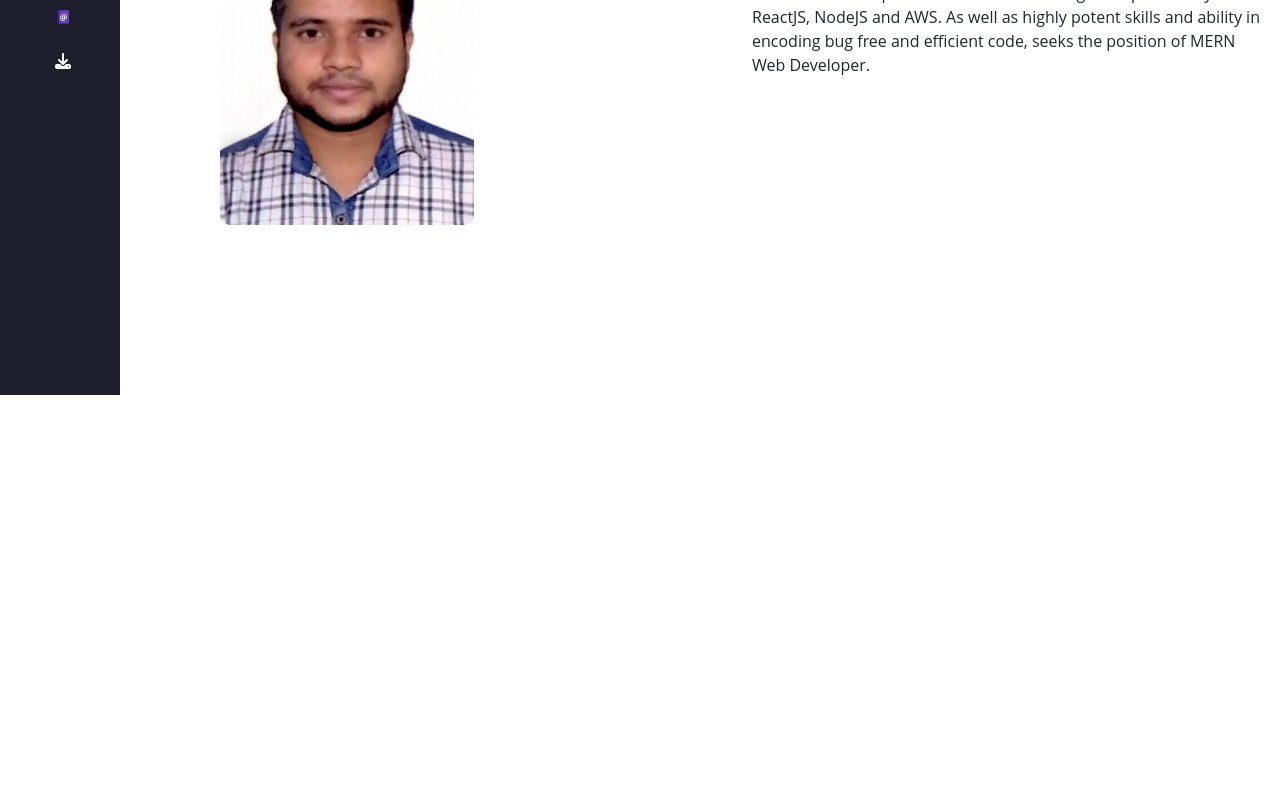
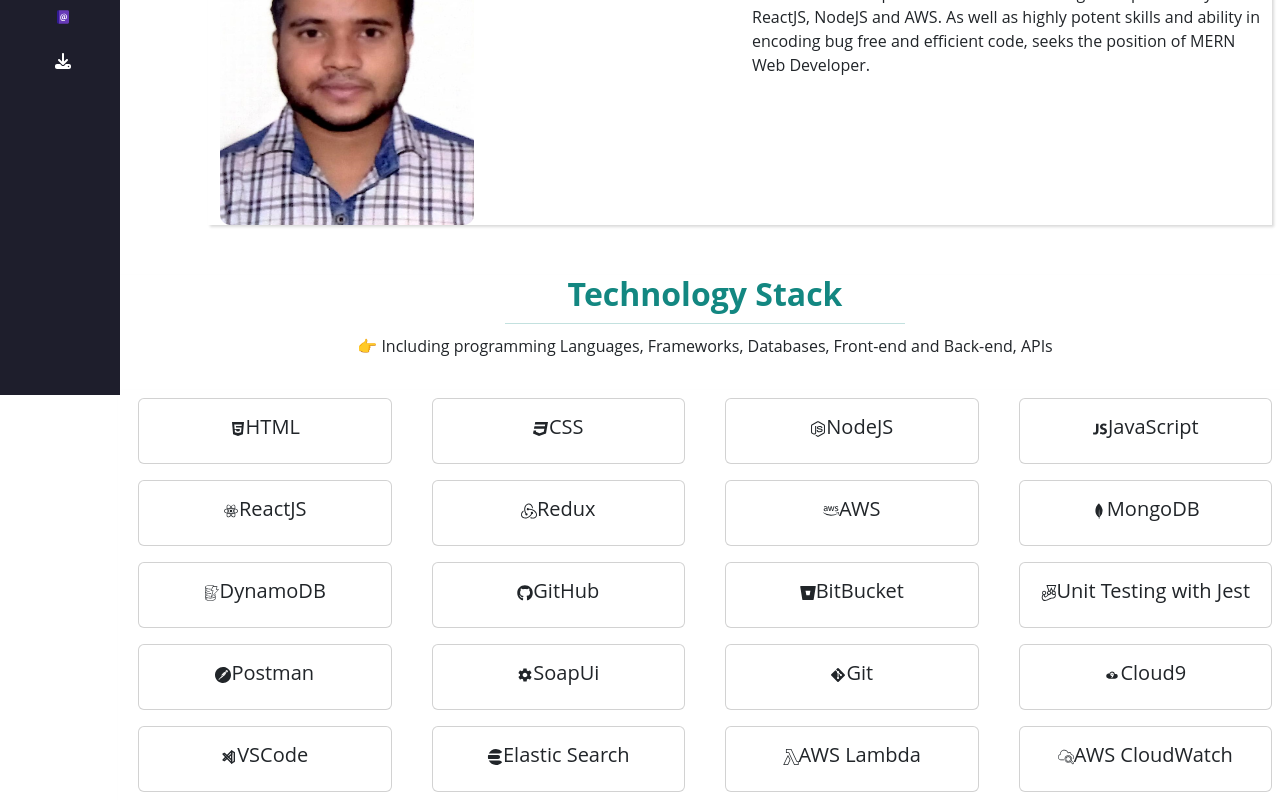
Before and after one commit to Hemant-cs/personal-portfolio, a React (Create React App) app in the folder personal-portfolio-front-end/: page / in a window 1280 px wide. Shown: the part 405-1205 px from the top of the page. Before the commit the page ends 800 px from the top, so only its background shows below. Built offline with nearby package versions, Linux system fonts and the light colour scheme.

Commit message:
added tech page

```diff
--- a/personal-portfolio-front-end/public/index.html
+++ b/personal-portfolio-front-end/public/index.html
@@ -24,7 +24,7 @@
       work correctly both with client-side routing and a non-root public URL.
       Learn how to configure a non-root public URL by running `npm run build`.
     -->
-    <title>React App</title>
+    <title>My Portfolio</title>
     <link href="https://cdn.jsdelivr.net/npm/bootstrap@5.3.2/dist/css/bootstrap.min.css" rel="stylesheet" integrity="sha384-T3c6CoIi6uLrA9TneNEoa7RxnatzjcDSCmG1MXxSR1GAsXEV/Dwwykc2MPK8M2HN" crossorigin="anonymous">
   </head>
   <body>
--- a/personal-portfolio-front-end/src/App.js
+++ b/personal-portfolio-front-end/src/App.js
@@ -1,12 +1,14 @@
 import SideBar from './Components/SideBar';
 import "./App.css"
 import About from './Pages/About/About';
+import TechStack from './Pages/TechStack/TechStack';
 
 function App() {
   return (
     <div className="App">
       <SideBar />
       <About />
+      <TechStack />
     </div>
   );
 }
--- a/personal-portfolio-front-end/src/Pages/About/About.css
+++ b/personal-portfolio-front-end/src/Pages/About/About.css
@@ -2,6 +2,10 @@
     margin: 30px 0px;
     padding: 20px;
     margin-left: 200px;
+}
+
+.row {
+    box-shadow: rgba(0, 0, 0, 0.15) 1.95px 1.95px 2.6px;
 }
 
 .profile-pic img{
--- a/personal-portfolio-front-end/src/Pages/About/About.js
+++ b/personal-portfolio-front-end/src/Pages/About/About.js
@@ -10,7 +10,7 @@
                     <div className="col-md-6 col-xl-6 col-lg-6 col-xs-12 profile-pic">
                         <img src={ProfilePic} alt="profile_pic" />
                     </div>
-                    <div className="col-md-6 about-content">
+                    <div className="col-md-6 col-xl-6 col-lg-6 col-xs-12 about-content">
                         <h1>About Me</h1>
                         <p>Self-motivated IT professional with knowledge and proficiency in ReactJS,
 NodeJS and AWS. As well as highly potent skills and ability in encoding bug free and efficient code, seeks the position of MERN Web Developer.</p>
--- /dev/null
+++ b/personal-portfolio-front-end/src/Pages/TechStack/TechStack.css
@@ -0,0 +1,20 @@
+.tech-stack{
+    padding-left: 130px;
+    margin-top: 60px 0px;
+    box-shadow: rgba(0, 0, 0, 0.15) 1.95px 1.95px 2.6px;
+}
+
+.tech-list{
+    margin-top: 20px;
+}
+
+.tech-stack hr{
+    color: #138781;
+    width: 400px;
+    margin: 10px auto;
+}
+
+.tech-stack h2{
+    font-weight: bold;
+    color: #138781;
+}
--- /dev/null
+++ b/personal-portfolio-front-end/src/Pages/TechStack/TechStack.js
@@ -0,0 +1,55 @@
+import React from "react";
+import "./TechStack.css";
+import { TechStackList } from "../../Utils/TechStackList";
+
+const TechStack = () => {
+  return (
+    <>
+      <div className="tech-stack">
+        <h2 className="col-12 mt-3 mb-1 text-center">Technology Stack</h2>
+        <hr />
+        <p className="pb-3 text-center">
+          👉 Including programming Languages, Frameworks, Databases, Front-end
+          and Back-end, APIs
+        </p>
+        <div className="row">
+          {TechStackList.map((tech) => (
+            <div key={tech._id} className="col-md-3">
+              <div className="card m-2">
+                <div className="card-content">
+                  <div className="card-body">
+                    <div className="media d-flex justify-content-center">
+                      <div className="alig-self-center">
+                        <tech.icon className="tech-icon" />
+                      </div>
+                      <div className="media-body">
+                        <h5>{tech.name}</h5>
+                      </div>
+                    </div>
+                  </div>
+                </div>
+              </div>
+            </div>
+          ))}
+        </div>
+        {/* <ul className="tech-list">
+                    <li>👉 NodeJS & Express</li>
+                    <li>👉 JavaScript</li>
+                    <li>👉 ReactJS</li>
+                    <li>👉 HTML/CSS/BootStrap</li>
+                    <li>👉 Redux</li>
+                    <li>👉 AWS</li>
+                    <li>👉 MongoDB & DynamoDB</li>
+                    <li>👉 Git</li>
+                    <li>👉 GitHub & BitBucket</li>
+                    <li>👉 Unit Testing with Jest</li>
+                    <li>👉 Postman & SoapUi</li>
+                    <li>👉 Cloud9 & VSCode IDE</li>
+                    <li>👉 Elastic Search</li>
+                </ul> */}
+      </div>
+    </>
+  );
+};
+
+export default TechStack;
--- /dev/null
+++ b/personal-portfolio-front-end/src/Utils/TechStackList.js
@@ -0,0 +1,112 @@
+import { FaBitbucket, FaCss3, FaGitAlt, FaGithub, FaHtml5, FaNodeJs } from "react-icons/fa6";
+import { IoLogoJavascript, IoMdSettings } from "react-icons/io";
+import { RiReactjsFill } from "react-icons/ri";
+import { SiAmazoncloudwatch, SiAmazondynamodb, SiAwslambda, SiElasticsearch, SiJest, SiPostman, SiRedux } from "react-icons/si";
+import { FaAws } from "react-icons/fa";
+import { SiMongodb } from "react-icons/si";
+import { DiCloud9 } from "react-icons/di";
+import { TbBrandVscode } from "react-icons/tb";
+
+export const TechStackList = [
+    {
+        _id:1,
+        name:"HTML",
+        icon : FaHtml5
+    },
+    {
+        _id:2,
+        name:"CSS",
+        icon : FaCss3
+    },
+    {
+        _id:3,
+        name:"NodeJS",
+        icon : FaNodeJs
+    },
+    {
+        _id:4,
+        name:"JavaScript",
+        icon : IoLogoJavascript
+    },
+    {
+        _id:5,
+        name:"ReactJS",
+        icon : RiReactjsFill
+    },
+    {
+        _id:6,
+        name:"Redux",
+        icon : SiRedux
+    },
+    {
+        _id:7,
+        name:"AWS",
+        icon : FaAws
+    },
+    {
+        _id:8,
+        name:"MongoDB",
+        icon : SiMongodb
+    },
+    {
+        _id:9,
+        name:"DynamoDB",
+        icon : SiAmazondynamodb
+    },
+    {
+        _id:10,
+        name:"GitHub",
+        icon : FaGithub
+    },
+    {
+        _id:11,
+        name:"BitBucket",
+        icon : FaBitbucket
+    },
+    {
+        _id:12,
+        name:"Unit Testing with Jest",
+        icon : SiJest
+    },
+    {
+        _id:13,
+        name:"Postman",
+        icon : SiPostman
+    },
+    {
+        _id:14,
+        name:"SoapUi",
+        icon : IoMdSettings
+    },
+    {
+        _id:15,
+        name:"Git",
+        icon : FaGitAlt
+    },
+    {
+        _id:16,
+        name:"Cloud9",
+        icon : DiCloud9
+    },
+    {
+        _id:17,
+        name:"VSCode",
+        icon : TbBrandVscode
+    },
+    {
+        _id:18,
+        name:"Elastic Search",
+        icon : SiElasticsearch
+    },
+    {
+        _id:19,
+        name:"AWS Lambda",
+        icon : SiAwslambda
+    },
+    {
+        _id:20,
+        name:"AWS CloudWatch",
+        icon : SiAmazoncloudwatch
+    },
+
+]
```
